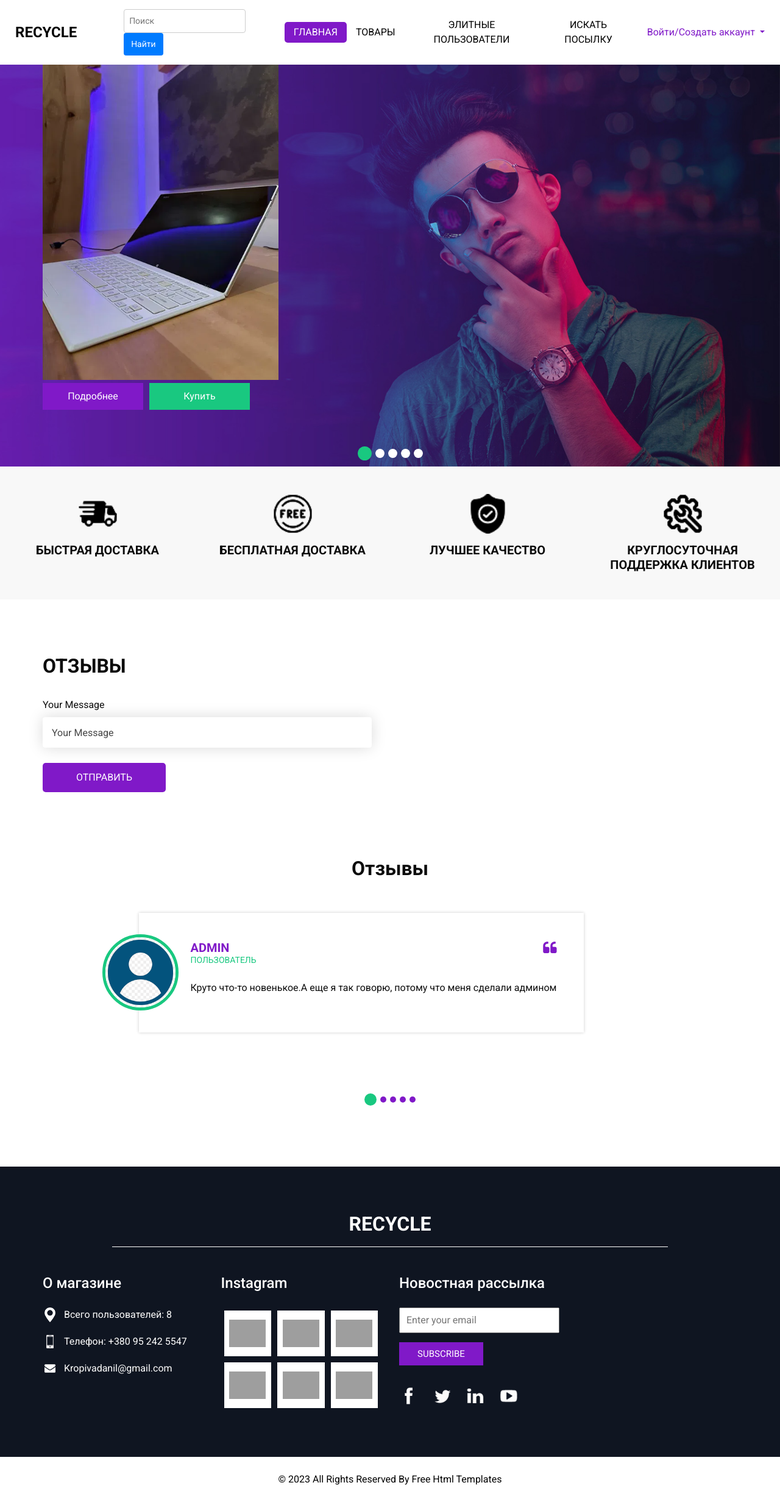
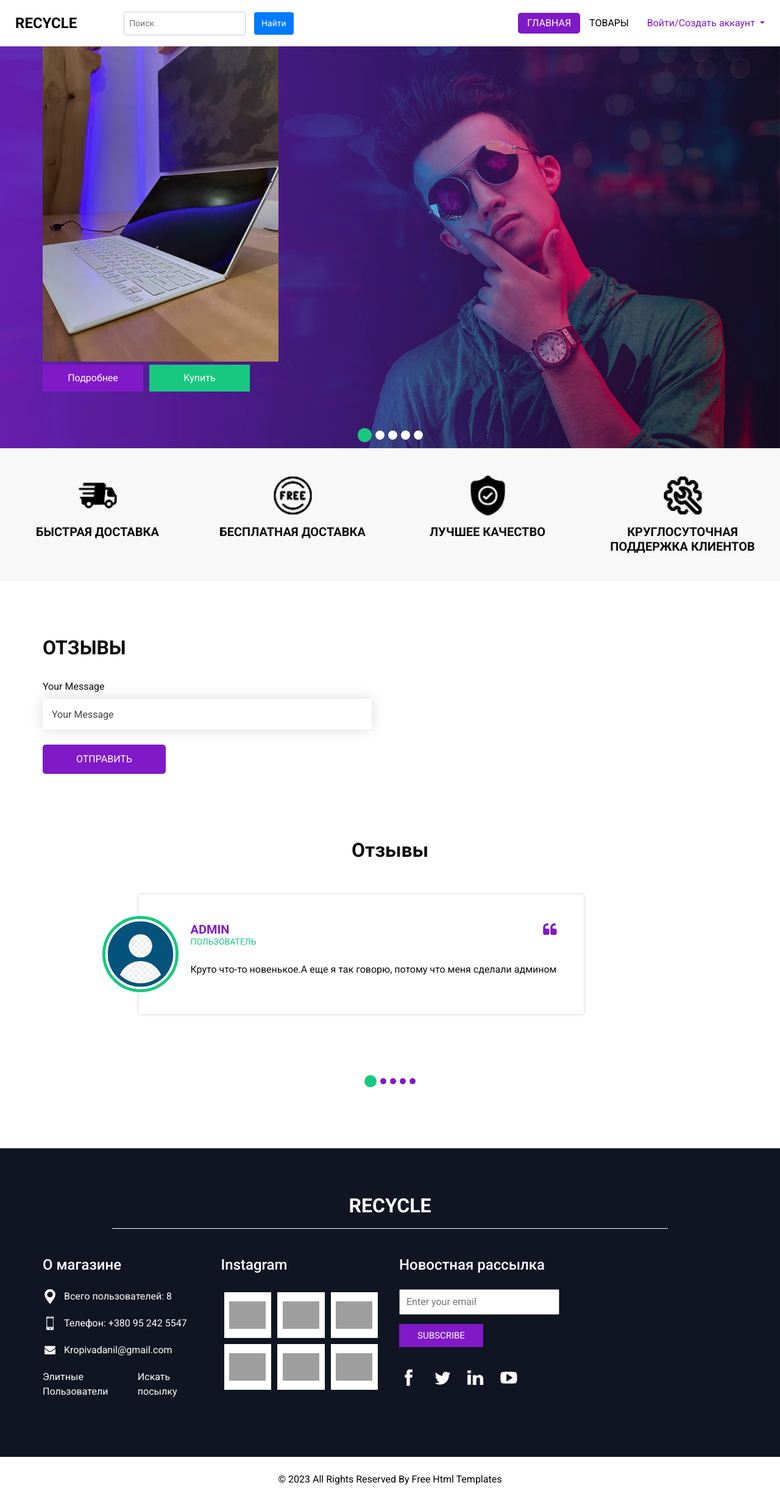
Before and after one commit to JustGithubProject/DjangoBuShop, a Django app: page / in a window 1280 px wide. Shown: the whole page at 61% size. Run offline with Django 4.2, Linux system fonts and the light colour scheme; data comes from the database, SQL or seed files in the repository; both versions use the stored data as it was after the commit; some libraries are stand-ins or nearby versions; grey boxes are pictures that could not be loaded.

Commit message:
i did header better

```diff
--- a/bboard/services.py
+++ b/bboard/services.py
@@ -181,7 +181,7 @@ def get_user_orders(user):
     return Order.objects.select_related('product__user').filter(customer_name=user)
 
 
-def paginate_orders(request, orders, per_page=10):
+def paginate_orders(request, orders, per_page=1):
     """Paginate a list of orders."""
     paginator = Paginator(orders, per_page)
     page_number = request.GET.get('page')
--- a/bboard/views.py
+++ b/bboard/views.py
@@ -211,7 +211,6 @@ def create_order(request, product_id):
     return render(request, "products/create_order.html", {"form": form})
 
 
-
 @login_required
 def orders_of_user(request):
     """
--- a/templates/products/new/base.html
+++ b/templates/products/new/base.html
@@ -72,12 +72,6 @@
                             <a class="nav-link" href="{% url 'get_products' %}">Товары</a>
                         </li>
 
-                        <li class="nav-item {%if current_page == 'top_rated_users' %}active{%endif%}">
-                            <a class="nav-link" href="{% url 'top_rated_users' %}">Элитные Пользователи</a>
-                        </li>
-                        <li class="nav-item {%if current_page == 'package_search'%}active{%endif%}">
-                            <a class="nav-link" href="{% url 'package_search' %}">Искать посылку</a>
-                        </li>
 
 
                         {%if user.is_authenticated%}
--- a/templates/products/new/footer.html
+++ b/templates/products/new/footer.html
@@ -35,6 +35,12 @@
                 <img src="static/images/envelope-white.png" width="18px" alt="">
               </div>
                 <p>Kropivadanil@gmail.com</p>
+
+
+            </div>
+            <div>
+               <a style="color:white" href="{% url 'top_rated_users' %}">Элитные Пользователи</a>
+                <a style="color:white" href="{% url 'package_search' %}">Искать посылку</a>
             </div>
           </div>
         </div>
--- a/templates/products/new/index.html
+++ b/templates/products/new/index.html
@@ -96,6 +96,7 @@
                             Круглосуточная поддержка клиентов
                         </h5>
 
+
                     </div>
                 </div>
             </div>
@@ -141,6 +142,7 @@
                 {% endif %}
             </form>
         </div>
+
     </div>
 </div>
 
```
Also changed, not shown: db.sqlite3.
